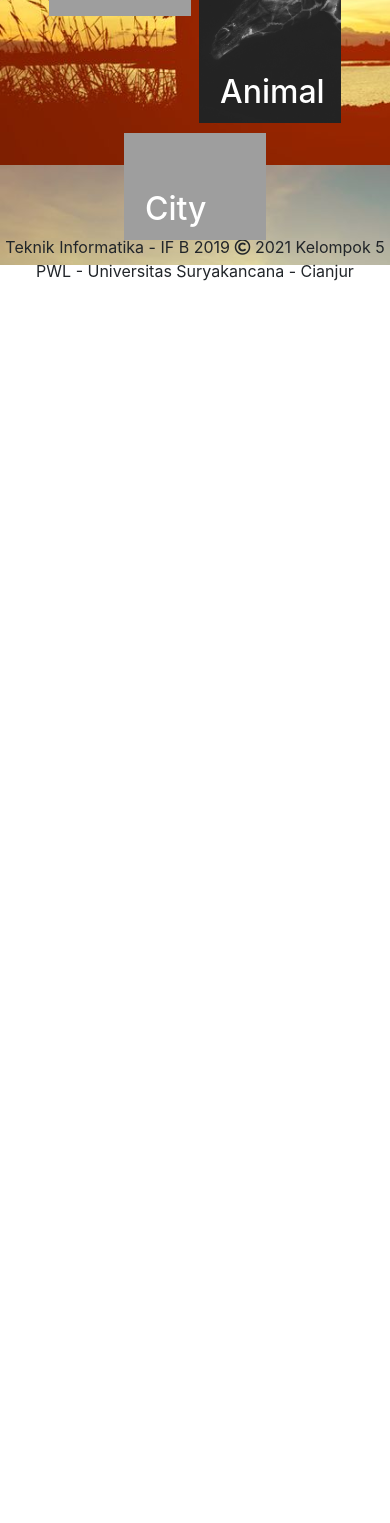
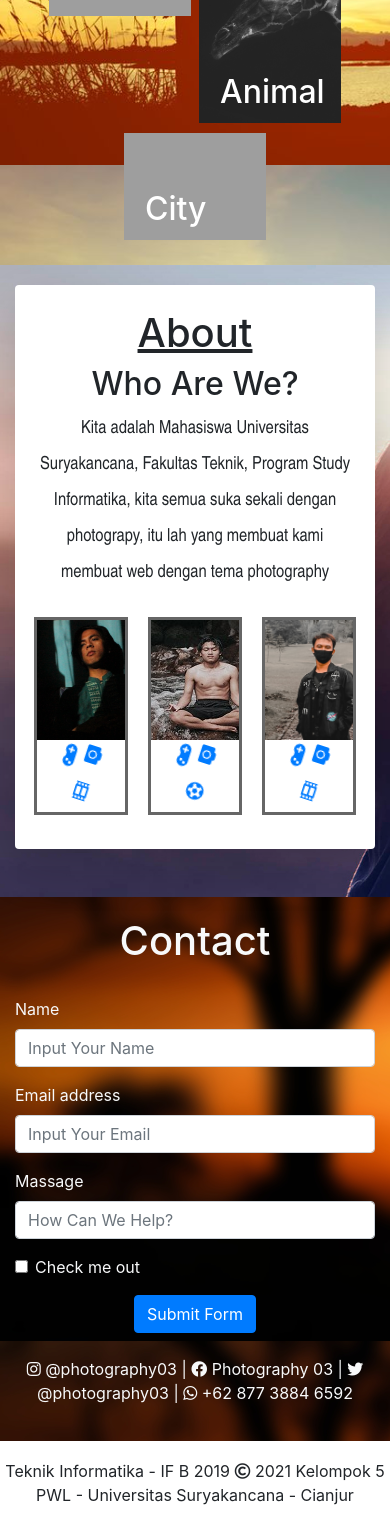
Before and after one commit to anurfajar50/Kelompok5_IF-B19, a PHP site: page / in a window 390 px wide. Shown: the part 823-2346 px from the top of the page. Before the commit the page ends 1104 px from the top, so only its background shows below. Run offline with PHP 8.4, Linux system fonts and the light colour scheme; grey boxes are pictures that could not be loaded.

Commit message:
Penambahan About & Contact

```diff
--- a/css/style.css
+++ b/css/style.css
@@ -140,6 +140,131 @@ li.active a {
   background-position: 0 -100px;
 }
 
+
+/* about */
+.about1 {
+  font: 18px/36px 'arial narrow', arial, sans-serif;
+}
+
+.container-fluid {
+  margin-top: 20px;
+  padding: 30px;
+}
+
+#about .col {
+  overflow: hidden;
+  border: 3px solid #666;
+  margin: 10px;
+  justify-items: center;
+}
+
+#foto img {
+  width: 120px;
+  height: 120px;
+  margin-left: -15px;
+}
+
+.about1 .col span {
+  display: blok;
+  width: 120px;
+  height: 120px;
+  background-color: rgba(200, 200, 200, .5);
+  position: absolute;
+  top: 0;
+  left: 0;
+  text-align: center;
+  line-height: 110px;
+  text-shadow: 1px 1px 1px #ddd;
+  opacity: 0;
+  transform: scale(0) rotate(0);
+  transition: 1s;
+}
+
+.about1 .col a:hover span {
+  opacity: 1;
+  transform: scale(1) rotate(360deg);
+}
+
+.clear {
+  clear: both;
+}
+
+.overlay {
+  width: 0;
+  height: 0;
+  overflow: hidden;
+  position: fixed;
+  top: 0;
+  left: 0;
+  background-color: rgba(0, 0, 0, 0);
+  z-index: 9999;
+  transition: 1s;
+  text-align: center;
+  padding: 100px 0;
+}
+
+.overlay:target {
+  width: auto;
+  height: auto;
+  bottom: 0;
+  right: 0;
+  background-color: rgba(0, 0, 0, .8);
+}
+
+.overlay img {
+  max-height: 100%;
+  box-shadow: 2px 2px 7px rgba(0, 0, 0, .5);
+}
+
+.overlay:target img {
+  animation: zoomDanFade 1s;
+}
+
+.overlay .close {
+  position: absolute;
+  top: 50px;
+  left: 50%;
+  margin-left: -13px;
+  color: white;
+  text-decoration: none;
+  background-color: black;
+  border: 1px solid white;
+  line-height: 14px;
+  padding: 5px;
+  opacity: 0;
+}
+
+.overlay:target .close {
+  animation: slideDownFade .5s .5s forwards;
+}
+
+#about .col a {
+  text-align: center;
+  align-content: center;
+  align-items: center;
+}
+
+/* parallax about */
+#about {
+  background-image: url(../img/galle.jpg);
+  background-repeat: no-repeat;
+  background-attachment: fixed;
+  background-size: cover;
+}
+
+/* contact */
+#contact .container {
+  padding-bottom: 20px;
+  padding-top: 20px;
+}
+
+#contact {
+  background-image: url(../img/natural\ \(17\).jpg);
+  background-attachment: fixed;
+  background-size: cover;
+  background-position: 0px -100px;
+}
+
 .copyright {
   margin-top: -30px;
 }
--- a/index.html
+++ b/index.html
@@ -117,7 +117,7 @@
         <div class="carousel-item">
           <img src="img/city (4).jpg" class="d-block w-100" alt="...">
           <div class="carousel-caption d-none d-md-block bg-light text-dark  wow fadeInUp">
-            <p>"Apa yang kami suka dari fotografi? adalah saat kami menangkap momen yang hilang selamanya dan tidak mungkin bisa terjadi lagi".</p>
+            <p>"Apa yang kami suka dari fotografi? adalah saat kami menangkap momen yang hilang selamanya dan tidak mungkin bisa terulang kembali".</p>
             <h5 class="">~Kelompok5 IF B 2019~</h5>
           </div>
         </div>
@@ -238,7 +238,7 @@
         <div class="modal-dialog modal-xl" style="width: 100%;">
           <div class="modal-content">
             <div class="modal-header">
-              <h5 class="modal-title" id="exampleModalLabel">Nature</h5>
+              <h5 class="modal-title" id="exampleModalLabel">Animal</h5>
               <button type="button" class="close" data-dismiss="modal" aria-label="Close">
                 <span aria-hidden="true">&times;</span>
               </button>
@@ -275,7 +275,7 @@
         <div class="modal-dialog modal-xl" style="width: 100%;">
           <div class="modal-content">
             <div class="modal-header">
-              <h5 class="modal-title" id="exampleModalLabel">Nature</h5>
+              <h5 class="modal-title" id="exampleModalLabel">City</h5>
               <button type="button" class="close" data-dismiss="modal" aria-label="Close">
                 <span aria-hidden="true">&times;</span>
               </button>
@@ -309,17 +309,113 @@
       </div>
     </div>
   </section>
-
+  <!-- About -->
+  <section id="about">
+    <div class="container">
+      <div class="row">
+        <div class="col-md-5 mx-auto text-center">
+          <div class="container-fluid shadow-lg p-4 mb-5 bg-white rounded">
+            <h1><u>About</u></h1>
+              <h2 class="text-center wow zoomIn">Who Are We?</h2>
+              <div class="about1 text-center">
+                <p class="wow jackInTheBox" data-wow-delay="1s">Kita adalah Mahasiswa Universitas Suryakancana, Fakultas Teknik, Program Study Informatika, kita semua suka sekali dengan photograpy, itu lah yang membuat kami membuat web dengan tema photography</p>
+                <div class="row text-center content-center">
+                  <div class="col">
+                    <a href="#gambar-1" id="foto">
+                      <img src="img/af1.PNG" alt="Uzi">
+                      <span>Uzi</span>
+                      <i class="fas fa-gamepad fa-spin"></i>
+                      <i class="fas fa-camera fa-spin"></i>
+                      <i class="fas fa-film fa-spin"></i>
+                    </a>
+                    <div class="overlay" id="gambar-1">
+                      <a href="#about" class="close">X</a>
+                      <img src="img/IMG_20210321_105214.jpg" alt="">
+                    </div>
+                  </div>
+                  <div class="col">
+                    <a href="#gambar-1" id="foto">
+                      <img src="img/DSC.jpg" alt="Fajar">
+                      <span>Fajar</span>
+                      <i class="fas fa-gamepad fa-spin"></i>
+                      <i class="fas fa-camera fa-spin"></i>
+                      <i class="fas fa-futbol fa-spin"></i>
+                    </a>
+                    <div class="overlay" id="gambar-1">
+                      <a href="#about" class="close">X</a>
+                      <img src="img/IMG_20210321_105214.jpg" alt="">
+                    </div>
+                  </div>
+                  <div class="col">
+                    <a href="#gambar-1" id="foto">
+                      <img src="img/agung.PNG" alt="Fajar">
+                      <span>Agung</span>
+                      <i class="fas fa-gamepad fa-spin"></i>
+                      <i class="fas fa-camera fa-spin"></i>
+                      <i class="fas fa-film fa-spin"></i>
+                    </a>
+                    <div class="overlay" id="gambar-1">
+                      <a href="#about" class="close">X</a>
+                      <img src="img/IMG_20210321_105214.jpg" alt="">
+                    </div>
+                  </div>
+                </div>
+                <div class="clear"></div>
+              </div>
+            </div>
+          </div>
+        </div>
+      </div>
+    </div>
+  </section>
+  <!-- Contact -->
+  <section id="contact">
+    <div class="container">
+      <div class="row">
+        <div class="col-md-8 mx-auto text-center text-light">
+          <h1 class="wow fadeInDown">Contact</h1>
+          <br>
+          <form class="wow fadeInUp">
+            <div class="mb-3 text-left">
+              <label for="exampleInputEmail1" class="form-label">Name</label>
+              <input type="email" class="form-control" id="exampleInputEmail1" placeholder="Input Your Name" aria-describedby="emailHelp">
+            </div>
+            <div class="mb-3 text-left">
+              <label for="exampleInputEmail1" class="form-label">Email address</label>
+              <input type="email" class="form-control" id="exampleInputEmail1" placeholder="Input Your Email" aria-describedby="emailHelp">
+            </div>
+            <div class="mb-3 text-left">
+              <label for="exampleInputEmail1" class="form-label">Massage</label>
+              <input type="email" class="form-control" id="exampleInputEmail1" placeholder="How Can We Help?" aria-describedby="emailHelp">
+            </div>
+            <div class="mb-3 form-check text-left">
+              <input type="checkbox" class="form-check-input" id="exampleCheck1">
+              <label class="form-check-label" for="exampleCheck1">Check me out</label>
+            </div>
+            <button type="submit" class="btn btn-primary text-left">Submit Form</button>
+          </form>
+          <br>
+          <p>
+            <i class="fab fa-instagram"></i> @photography03 |
+            <i class="fab fa-facebook"></i> Photography 03 |
+            <i class="fab fa-twitter"></i> @photography03 |
+            <i class="fab fa-whatsapp"></i> +62 877 3884 6592
+          </p>
+        </div>
+      </div>
+    </div>
+  </section>
+  <br><br>
   <p class="copyright text-center">Teknik Informatika - IF B 2019 <i class="far fa-copyright"></i> 2021 Kelompok 5 PWL - Universitas Suryakancana - Cianjur</p>
-
   <!-- js bootstrap -->
   <script src="https://code.jquery.com/jquery-3.5.1.slim.min.js" integrity="sha384-DfXdz2htPH0lsSSs5nCTpuj/zy4C+OGpamoFVy38MVBnE+IbbVYUew+OrCXaRkfj" crossorigin="anonymous"></script>
   <script src="https://cdn.jsdelivr.net/npm/bootstrap@4.6.0/dist/js/bootstrap.bundle.min.js" integrity="sha384-Piv4xVNRyMGpqkS2by6br4gNJ7DXjqk09RmUpJ8jgGtD7zP9yug3goQfGII0yAns" crossorigin="anonymous"></script>
-  <!-- js wow -->
-  <script src="https://cdnjs.cloudflare.com/ajax/libs/wow/1.1.2/wow.min.js"></script>
-  <script>
-    new WOW().init();
-  </script>
+    <!-- js wow -->
+    <script src="https://cdnjs.cloudflare.com/ajax/libs/wow/1.1.2/wow.min.js"></script>
+
+    <script>
+      new WOW().init();
+    </script>
   <!-- custom -->
   <!-- js nav -->
   <script src="js/nav.js"></script>
```
Also changed, not shown: img/agung.PNG (added), img/natural (17).jpg (added), 1 other file.
